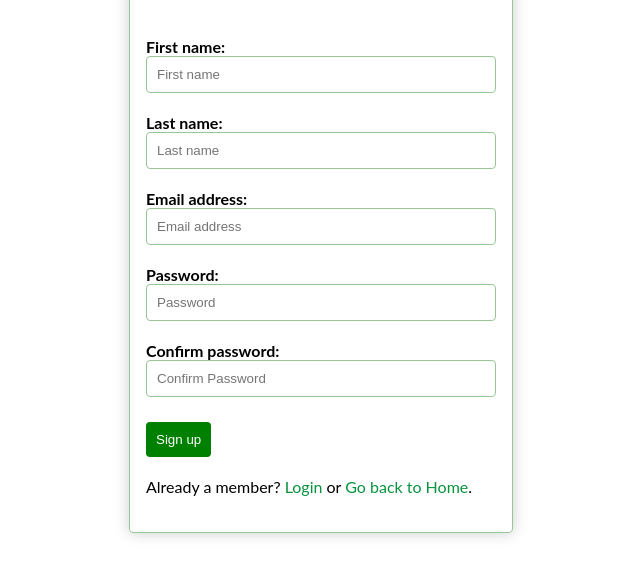
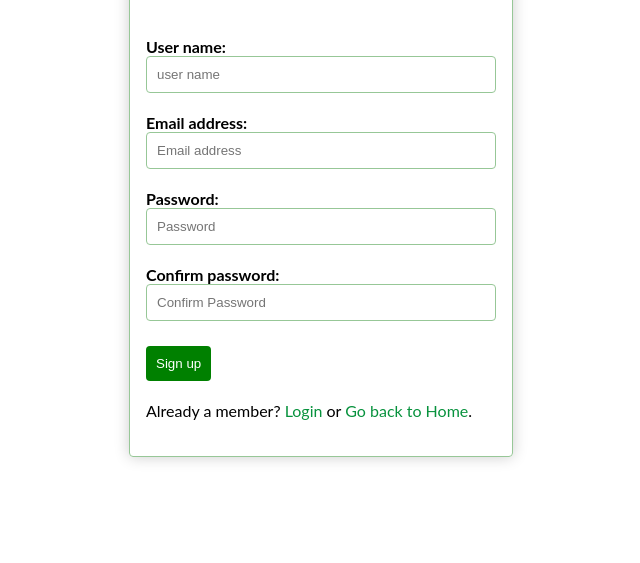
Before and after one commit to Dianawats/StackOverflow-lite, a plain HTML site: page StackOverflow-lite/template/signup.html in a window 1280 px wide. Shown: the part 357-920 px from the top of the page, without its empty margins (319-959 px from the left). After the commit the page ends 844 px from the top, so only its background shows below. Drawn offline with Linux system fonts and the light colour scheme.

Commit message:
updating some changes on the signup form[Finishes #159696596]

```diff
--- a/StackOverflow-lite/template/signup.html
+++ b/StackOverflow-lite/template/signup.html
@@ -22,17 +22,17 @@
                     <div class = "form-container text-group">
                     </div>
                         <div class = "form-element child-element">
-                            <label class="bold">First name:</label>
-                            <input type = "text" name="first-name" class="form-input" placeholder="First name" required>
+                            <label class="bold">User name:</label>
+                            <input type = "text" name="user-name" class="form-input" placeholder="user name" required>
 
                         </div>
                         <div class="margin-20"></div>
 
-                        <div class = "form-element child-element">
+                        <!-- <div class = "form-element child-element">
                             <label class="bold">Last name:</label>
                             <input type="text" name="last-name" class="form-input" placeholder="Last name" required>
 
-                        </div>
+                        </div> -->
                         <div class="margin-20"></div>
 
                         <div class = "form-element">
```
